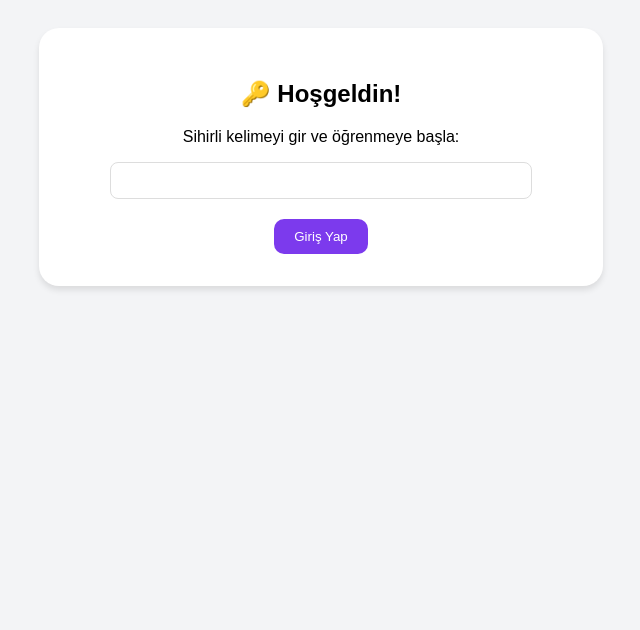
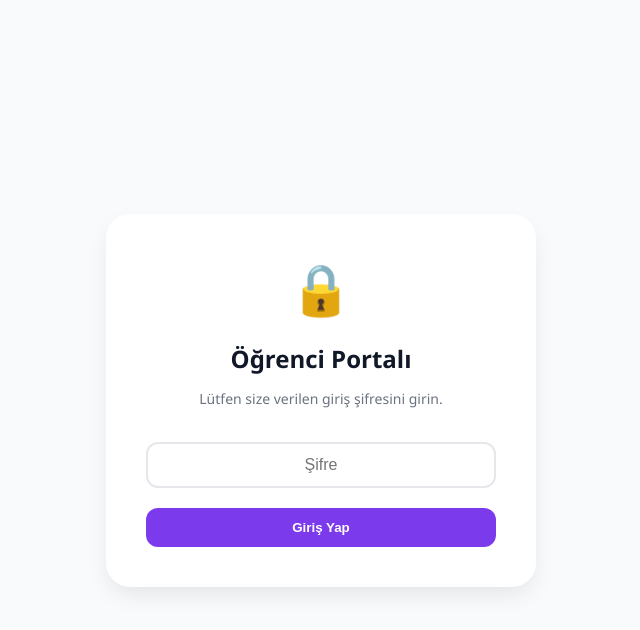
Before and after one commit to voca-web/voca, a website built with Vite: page ogrenci/index.html in a window 1280 px wide. Shown: the whole page, without its empty margins (319-959 px from the left). Built offline with nearby package versions, Linux system fonts and the light colour scheme.

Commit message:
feat: implement secret folder password protection for students

```diff
--- a/ogrenci/index.html
+++ b/ogrenci/index.html
@@ -4,75 +4,93 @@
 <head>
     <meta charset="UTF-8">
     <meta name="viewport" content="width=device-width, initial-scale=1.0">
-    <title>Voca Öğrenci Portalı</title>
-    <script>
-        function checkPassword() {
-            // Pick a fun word for your students like "apple" or "pencil"
-            const magicWord = "voca123";
-            const entry = document.getElementById("pw").value;
-
-            if (entry.toLowerCase() === magicWord) {
-                document.getElementById("gate").style.display = "none";
-                document.getElementById("content").style.display = "block";
-            } else {
-                alert("Oops! Yanlış sihirli kelime. Tekrar dene!");
-            }
-        }
-    </script>
+    <title>Voca Öğrenci Girişi</title>
     <style>
         body {
-            font-family: sans-serif;
-            background: #f3f4f6;
+            font-family: 'Segoe UI', Tahoma, Geneva, Verdana, sans-serif;
+            background: #f9fafb;
             display: flex;
+            align-items: center;
             justify-content: center;
-            padding: 20px;
+            height: 100vh;
+            margin: 0;
         }
 
-        .card {
+        .lock-card {
             background: white;
-            padding: 2rem;
-            border-radius: 20px;
-            box-shadow: 0 4px 6px rgba(0, 0, 0, 0.1);
-            max-width: 500px;
+            padding: 40px;
+            border-radius: 24px;
+            box-shadow: 0 10px 25px -5px rgba(0, 0, 0, 0.1);
+            text-align: center;
             width: 100%;
+            max-width: 350px;
+        }
+
+        .icon {
+            font-size: 50px;
+            margin-bottom: 20px;
+        }
+
+        input {
+            width: 100%;
+            padding: 12px;
+            margin: 20px 0;
+            border: 2px solid #e5e7eb;
+            border-radius: 12px;
+            box-sizing: border-box;
+            font-size: 16px;
             text-align: center;
         }
 
-        .btn {
+        button {
+            width: 100%;
+            padding: 12px;
             background: #7c3aed;
             color: white;
-            padding: 10px 20px;
             border: none;
-            border-radius: 10px;
+            border-radius: 12px;
+            font-weight: bold;
             cursor: pointer;
+            transition: 0.2s;
         }
 
-        #content {
+        button:hover {
+            background: #6d28d9;
+            transform: translateY(-2px);
+        }
+
+        .error {
+            color: #ef4444;
+            font-size: 14px;
+            margin-top: 10px;
             display: none;
         }
     </style>
 </head>
 
 <body>
-    <div class="card" id="gate">
-        <h2>🔑 Hoşgeldin!</h2>
-        <p>Sihirli kelimeyi gir ve öğrenmeye başla:</p>
-        <input type="password" id="pw"
-            style="padding: 10px; width: 80%; margin-bottom: 20px; border-radius: 8px; border: 1px solid #ddd;"><br>
-        <button class="btn" onclick="checkPassword()">Giriş Yap</button>
+
+    <div class="lock-card">
+        <div class="icon">🔒</div>
+        <h2 style="margin:0; color:#111827;">Öğrenci Portalı</h2>
+        <p style="color:#6b7280; font-size: 14px;">Lütfen size verilen giriş şifresini girin.</p>
+
+        <input type="password" id="studentPass" placeholder="Şifre" onkeypress="if(event.key === 'Enter') login()">
+        <button onclick="login()">Giriş Yap</button>
+        <p id="errorMsg" class="error">Üzgünüm, şifre hatalı!</p>
     </div>
 
-    <div class="card" id="content">
-        <h1>📚 Ders Materyalleri</h1>
-        <hr>
-        <div style="text-align: left; margin-top: 20px;">
-            <h3>📖 Son Dersler</h3>
-            <ul>
-                <li><a href="materials/lesson1.pdf">Lesson 1: Vocabulary PDF</a></li>
-                <li><a href="materials/spot-the-difference.jpg">Spot the Difference Activity</a></li>
-            </ul>
-        </div>
-    </div>
+    <script>
+        function login() {
+            const pass = document.getElementById('studentPass').value.trim();
+            if (!pass) return;
+
+            // This is the trick: We try to go to the folder named EXACTLY like the password.
+            // If the folder doesn't exist, the user gets a 404 (handled by Cloudflare).
+            window.location.href = `./${pass}/index.html`;
+        }
+    </script>
+
 </body>
 
 </html>
```
